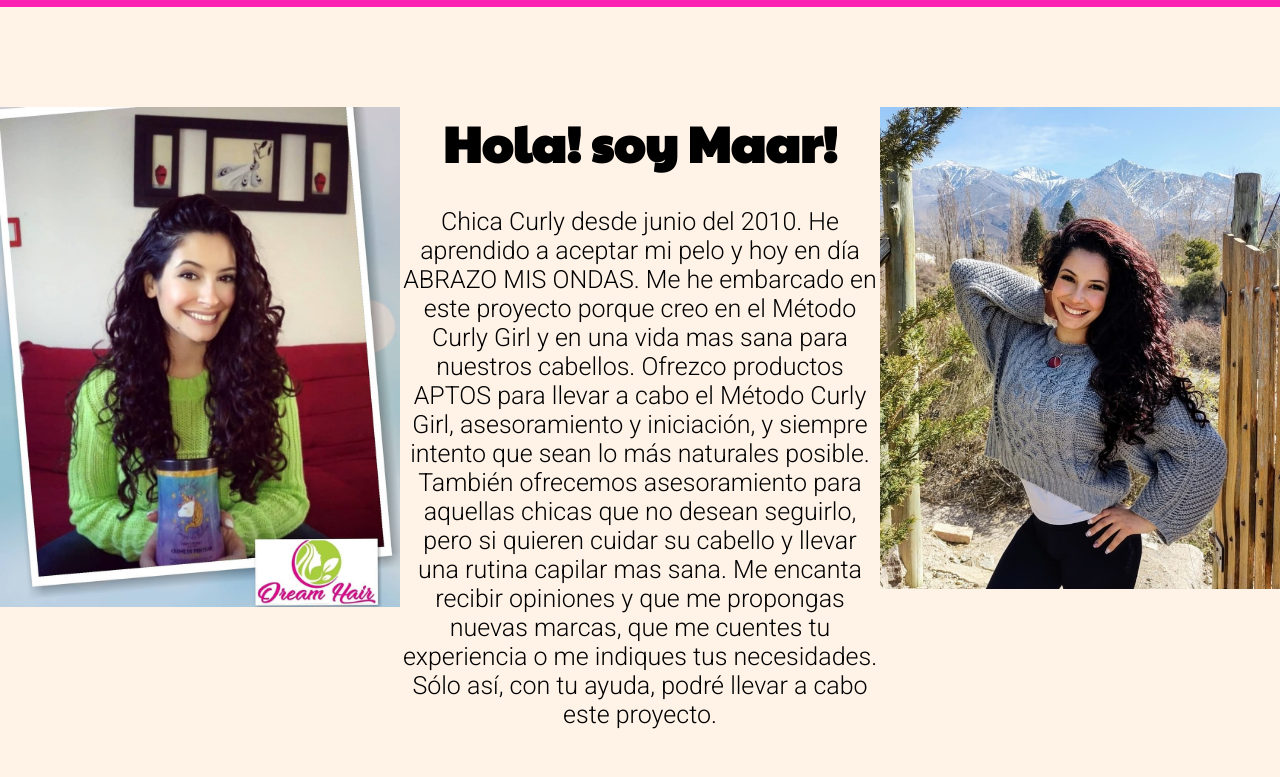
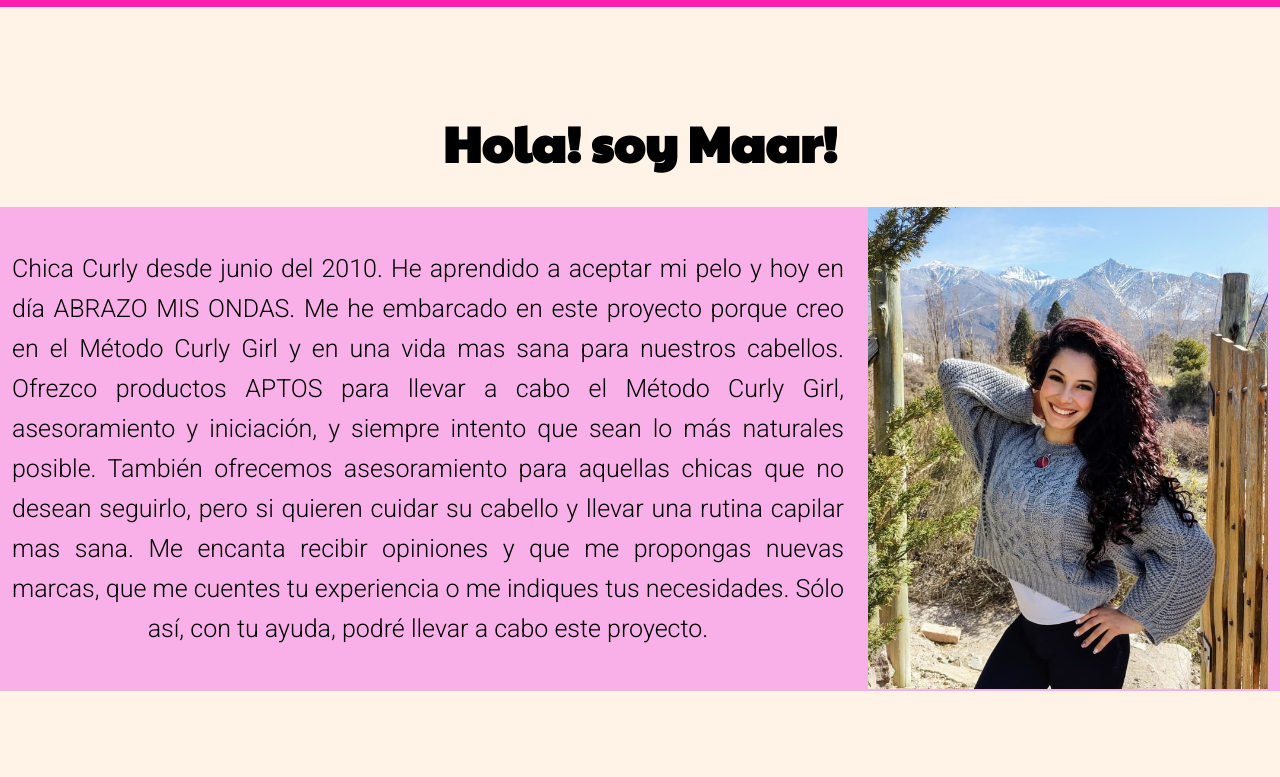
Before and after one commit to munieduardo/PreEntrega2-Raviolo, a plain HTML site: page index.html in a window 1280 px wide. Shown: the part 1043-1820 px from the top of the page. Drawn offline with Linux system fonts and the light colour scheme.

Commit message:
modifique el section del index

```diff
--- a/css/styles.css
+++ b/css/styles.css
@@ -20,7 +20,7 @@ html {
     grid-template-areas:
     "cabecera cabecera cabecera"
     "nav nav nav"
-    "info info info"
+    "section section section"
     "footer footer footer";
     grid-gap: 10rem;
 }
@@ -82,43 +82,31 @@ body {
     margin-bottom: 3rem;
 }
 
+section{
+    grid-area: section;
+}
+
 .info{
+    background-color: rgb(249, 175, 232);
     display: flex;
     justify-content: space-around;
-    align-items: flex-start;
-    grid-area: info;
+    align-items: center;
 }
 
 .info_parrafo{
-    width: 60rem;
-    height: 40rem;
+    max-width: 65%;
+    max-height: 100%;
     font-size: 2.5rem;
-    text-align: center;
+    text-align: justify;
+    text-align-last: center ;
     font-family: 'Roboto', sans-serif;
+    line-height: 4rem;
 }
 
-.info_foto1{
-    width: 40rem;
-}
 .info_foto2{
     width: 40rem;
 }
 
-.seguinos {
-    font-size: 2rem;
-    text-align: left;
-    padding-top: 6rem;
-    padding-left: 10rem;
-}
-
-.banner-face {
-    margin: 6rem;
-}
-
-.marca {
-    width: 50rem;
-    padding-top: 4rem;
-}
 
                 /*FOOTER*/
 
--- a/index.html
+++ b/index.html
@@ -40,12 +40,10 @@
 
         <!--SECCION INFORMATIVA-->
 
-        <section class="info">
-            <div>
-                <img src="img/marina1.jpg" alt="foto marina" class="info_foto1">
-            </div>
+        <section>
+            <h1 class="titulo"> Hola! soy Maar!</h1>
+            <div class="info">
                 <div class="info_parrafo">
-                <h1 class="titulo"> Hola! soy Maar!</h1>
                     <p class="info_p-primero">
                             Chica Curly desde junio del 2010.
                             He aprendido a aceptar mi pelo y hoy en día ABRAZO MIS ONDAS.
@@ -63,6 +61,8 @@
                 <div>
                     <img src="img/marina 2.png" alt="foto marina" class="info_foto2">
                 </div>
+            </div>
+
         </section>
 
 
```
Lines whose indentation alone changed are shown as unchanged.
